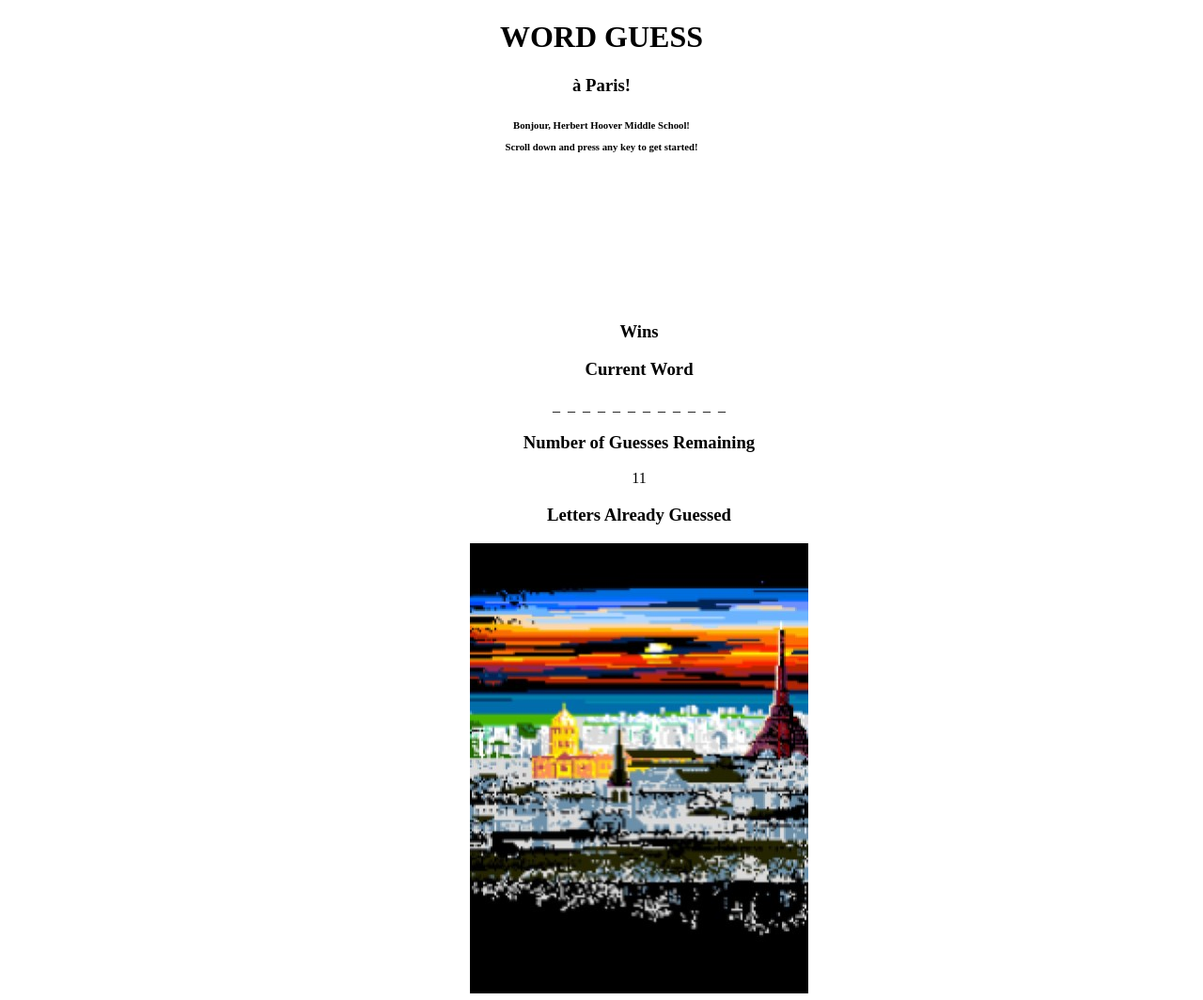
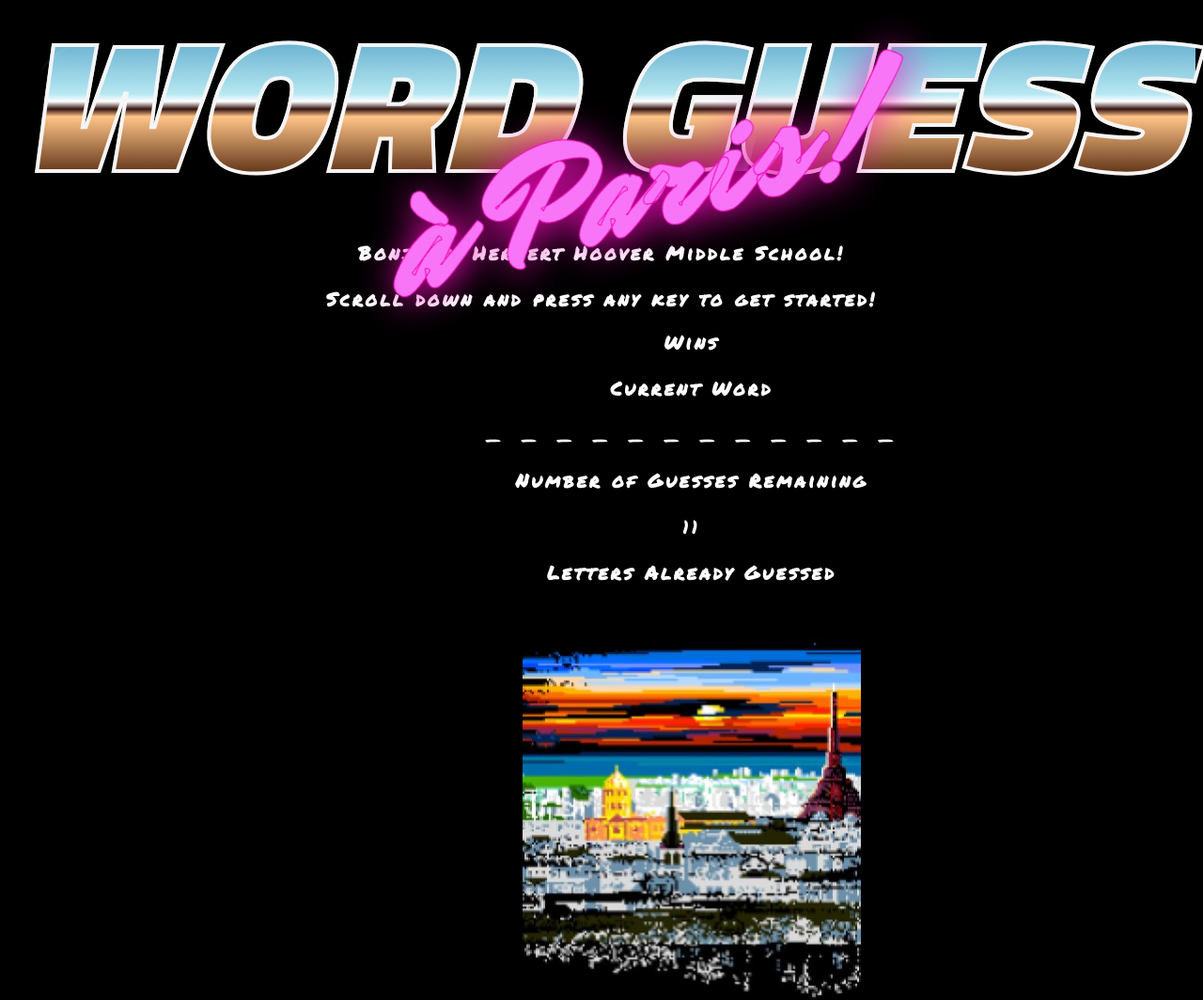
Before and after one commit to mmekaplan/wordguess, a plain HTML site: page index.html in a window 1280 px wide. Shown: the top 1064 px of the page at 94% size. Drawn offline with Linux system fonts and the light colour scheme; a web font is replaced by a local one.

Commit message:
Update style.css

```diff
--- a/assets/css/style.css
+++ b/assets/css/style.css
@@ -1,4 +1,11 @@
-#container {
+@import url("http://fonts.googleapis.com/css?family=Mr+Dafoe");
+@import url("http://fonts.googleapis.com/css?family=Titillium+Web:900");
+@import url("http://fonts.googleapis.com/css?family=Righteous");
+@import url("http://fonts.googleapis.com/css?family=Candal");
+@import url("http://fonts.googleapis.com/css?family=Permanent+Marker");
+@import url("http://fonts.googleapis.com/css?family=Monoton");
+
+  #container {
   position: absolute;
   top: 300px;
   left: 500px;
@@ -33,3 +40,64 @@ div {
   /* border: 7px dotted #f5f5f5; */
   /* box-shadow: inset 0 -3px 0 0 #f5f5f5, 0 3px 0 0 #f5f5f5; */
 }
+
+body {
+  position: relative;
+  color: #fff;
+  background: #000;
+}
+
+* {
+  font-family: "Permanent Marker", cursive;
+  font-size: 20px;
+  letter-spacing: 3px;
+}
+
+.chrome {
+  position: relative;
+  margin: 0;
+  font-family: "Titillium Web", sans-serif;
+  font-size: 200px;
+  font-style: italic;
+  line-height: 1;
+  background-image: linear-gradient(#378dbc 0%, #b6e8f1 46%, #fff 50%, #32120e 54%, #ffc488 58%, #582c11 90%, #ec9b4e 100%);
+  background-clip: text;
+  -webkit-text-fill-color: transparent;
+  -webkit-text-stroke: 4px #f5f5f5;
+}
+
+.chrome::before {
+  position: absolute;
+  top: 0;
+  left: 0;
+  z-index: 10;
+  padding-right: 300px;
+  content: "CHROME";
+  background-image: linear-gradient(-40deg, transparent 0%, transparent 40%, #fff 50%, transparent 60%, transparent 100%);
+  background-position: -680px 0;
+  background-clip: text;
+  animation-name: chrome_effect;
+  animation-duration: 6s;
+  animation-timing-function: linear;
+  animation-delay: 2s;
+  animation-iteration-count: infinite;
+  -webkit-text-stroke: 0;
+}
+
+.dreams {
+  position: absolute;
+  z-index: 20;
+  margin: 0;
+  margin-top: -120px;
+  margin-left: 400px;
+  font-family: "Mr Dafoe", cursive;
+  font-size: 160px;
+  color: #f975f7;
+  filter: drop-shadow(2px 2px 20px #f008b7);
+  transform: rotate(-15deg);
+  -webkit-text-stroke: 1px #f008b7;
+}
+
+.windows .dreams {
+  -webkit-text-stroke: 4px #f008b7;
+}
```
